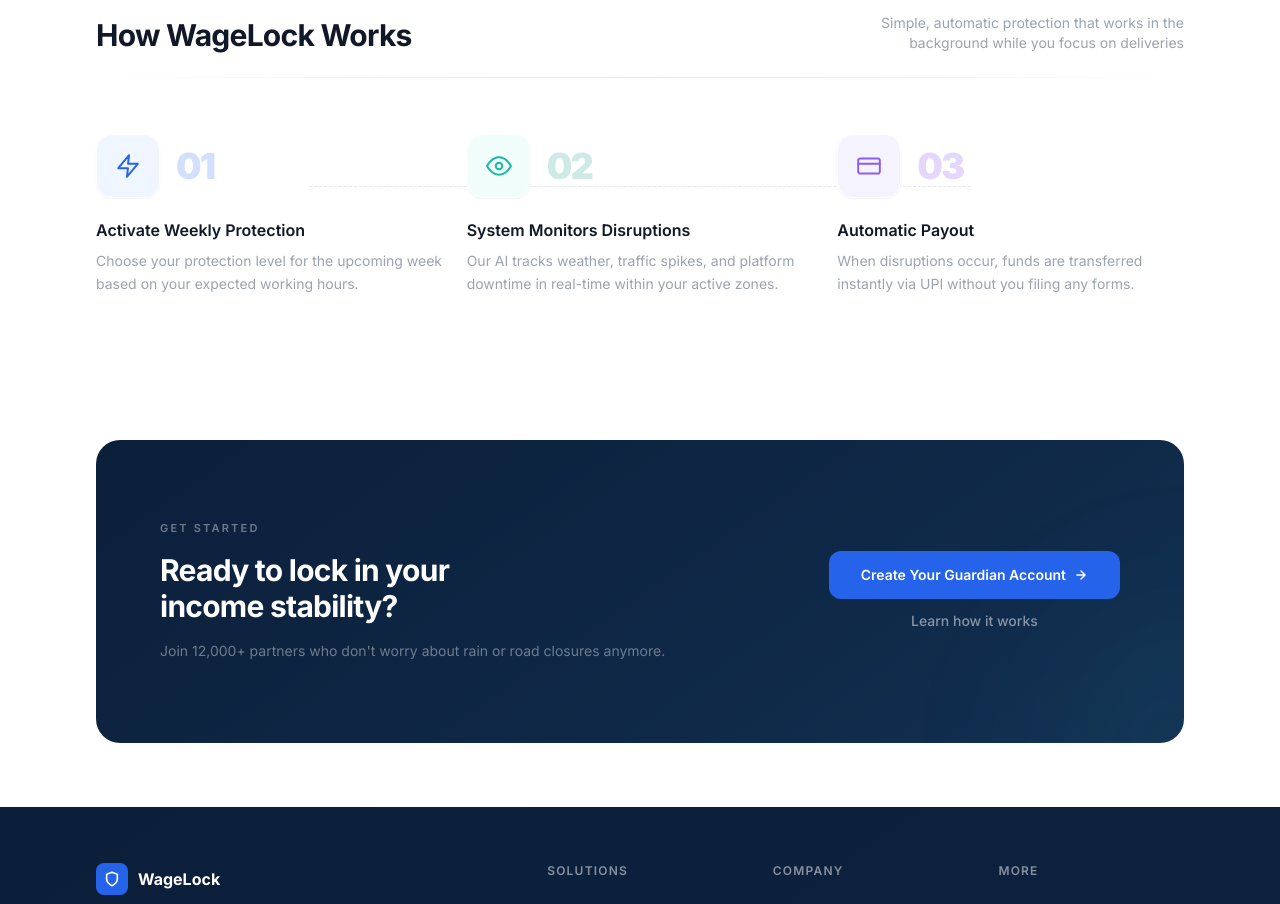
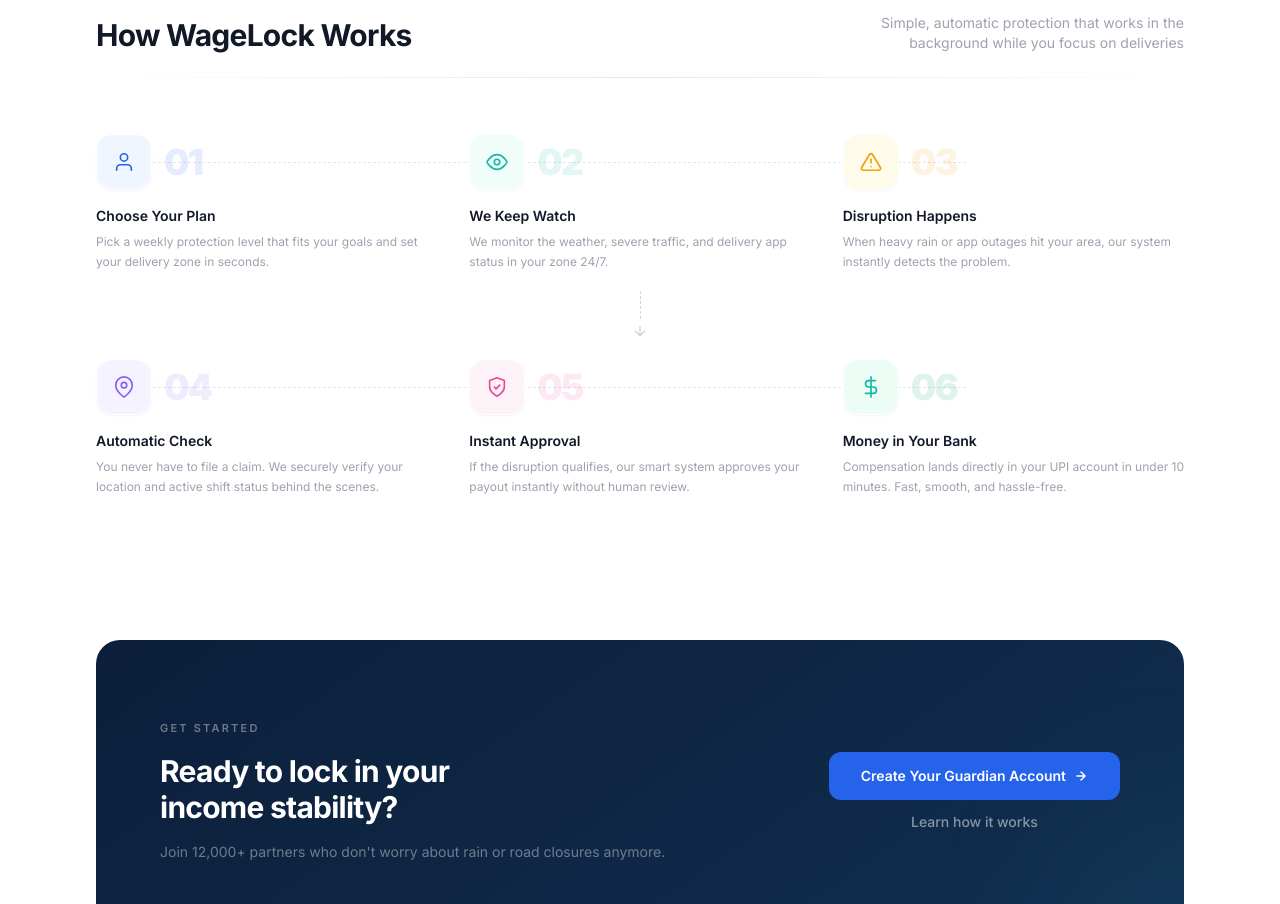
Before and after one commit to Rishiikesh-20/devtrails-heisenberg, a Next.js app in the folder devtrails-platform/frontend-pwa/: page / in a window 1280 px wide. Shown: the part 2380-3284 px from the top of the page. Built offline with nearby package versions, Linux system fonts and the light colour scheme.

Commit message:
modified

```diff
--- a/devtrails-platform/frontend-pwa/app/components/landing/HowItWorks.tsx
+++ b/devtrails-platform/frontend-pwa/app/components/landing/HowItWorks.tsx
@@ -6,45 +6,103 @@
   {
     number: "01",
     icon: (
-      <svg width="26" height="26" viewBox="0 0 24 24" fill="none" stroke="#2563EB" strokeWidth="1.8" strokeLinecap="round" strokeLinejoin="round">
-        <path d="M13 2L3 14h9l-1 8 10-12h-9l1-8z" />
+      <svg width="22" height="22" viewBox="0 0 24 24" fill="none" stroke="#2563EB" strokeWidth="1.8" strokeLinecap="round" strokeLinejoin="round">
+        <path d="M20 21v-2a4 4 0 0 0-4-4H8a4 4 0 0 0-4 4v2"/><circle cx="12" cy="7" r="4"/>
       </svg>
     ),
-    title: "Activate Weekly Protection",
-    description: "Choose your protection level for the upcoming week based on your expected working hours.",
-    accent: "text-electric",
-    dot: "bg-electric",
+    title: "Choose Your Plan",
+    description: "Pick a weekly protection level that fits your goals and set your delivery zone in seconds.",
+    accent: "#2563EB",
     iconBg: "bg-blue-50",
   },
   {
     number: "02",
     icon: (
-      <svg width="26" height="26" viewBox="0 0 24 24" fill="none" stroke="#14B8A6" strokeWidth="1.8" strokeLinecap="round" strokeLinejoin="round">
-        <path d="M1 12s4-8 11-8 11 8 11 8-4 8-11 8-11-8-11-8z" />
-        <circle cx="12" cy="12" r="3" />
+      <svg width="22" height="22" viewBox="0 0 24 24" fill="none" stroke="#14B8A6" strokeWidth="1.8" strokeLinecap="round" strokeLinejoin="round">
+        <path d="M1 12s4-8 11-8 11 8 11 8-4 8-11 8-11-8-11-8z"/>
+        <circle cx="12" cy="12" r="3"/>
       </svg>
     ),
-    title: "System Monitors Disruptions",
-    description: "Our AI tracks weather, traffic spikes, and platform downtime in real-time within your active zones.",
-    accent: "text-teal-600",
-    dot: "bg-teal-500",
+    title: "We Keep Watch",
+    description: "We monitor the weather, severe traffic, and delivery app status in your zone 24/7.",
+    accent: "#14B8A6",
     iconBg: "bg-teal-50",
   },
   {
     number: "03",
     icon: (
-      <svg width="26" height="26" viewBox="0 0 24 24" fill="none" stroke="#8B5CF6" strokeWidth="1.8" strokeLinecap="round" strokeLinejoin="round">
-        <rect x="2" y="5" width="20" height="14" rx="2" />
-        <line x1="2" y1="10" x2="22" y2="10" />
+      <svg width="22" height="22" viewBox="0 0 24 24" fill="none" stroke="#F59E0B" strokeWidth="1.8" strokeLinecap="round" strokeLinejoin="round">
+        <path d="M10.29 3.86L1.82 18a2 2 0 0 0 1.71 3h16.94a2 2 0 0 0 1.71-3L13.71 3.86a2 2 0 0 0-3.42 0z"/>
+        <line x1="12" y1="9" x2="12" y2="13"/><line x1="12" y1="17" x2="12.01" y2="17"/>
       </svg>
     ),
-    title: "Automatic Payout",
-    description: "When disruptions occur, funds are transferred instantly via UPI without you filing any forms.",
-    accent: "text-violet-600",
-    dot: "bg-violet-500",
+    title: "Disruption Happens",
+    description: "When heavy rain or app outages hit your area, our system instantly detects the problem.",
+    accent: "#F59E0B",
+    iconBg: "bg-amber-50",
+  },
+  {
+    number: "04",
+    icon: (
+      <svg width="22" height="22" viewBox="0 0 24 24" fill="none" stroke="#8B5CF6" strokeWidth="1.8" strokeLinecap="round" strokeLinejoin="round">
+        <path d="M21 10c0 7-9 13-9 13s-9-6-9-13a9 9 0 0 1 18 0z"/>
+        <circle cx="12" cy="10" r="3"/>
+      </svg>
+    ),
+    title: "Automatic Check",
+    description: "You never have to file a claim. We securely verify your location and active shift status behind the scenes.",
+    accent: "#8B5CF6",
     iconBg: "bg-violet-50",
   },
+  {
+    number: "05",
+    icon: (
+      <svg width="22" height="22" viewBox="0 0 24 24" fill="none" stroke="#EC4899" strokeWidth="1.8" strokeLinecap="round" strokeLinejoin="round">
+        <path d="M12 22s8-4 8-10V5l-8-3-8 3v7c0 6 8 10 8 10z"/>
+        <path d="M9 12l2 2 4-4"/>
+      </svg>
+    ),
+    title: "Instant Approval",
+    description: "If the disruption qualifies, our smart system approves your payout instantly without human review.",
+    accent: "#EC4899",
+    iconBg: "bg-pink-50",
+  },
+  {
+    number: "06",
+    icon: (
+      <svg width="22" height="22" viewBox="0 0 24 24" fill="none" stroke="#14B8A6" strokeWidth="1.8" strokeLinecap="round" strokeLinejoin="round">
+        <line x1="12" y1="1" x2="12" y2="23"/>
+        <path d="M17 5H9.5a3.5 3.5 0 0 0 0 7h5a3.5 3.5 0 0 1 0 7H6"/>
+      </svg>
+    ),
+    title: "Money in Your Bank",
+    description: "Compensation lands directly in your UPI account in under 10 minutes. Fast, smooth, and hassle-free.",
+    accent: "#059669",
+    iconBg: "bg-emerald-50",
+  },
 ];
+
+function StepCard({ step, delay }: { step: typeof steps[0]; delay: number }) {
+  return (
+    <div className={`reveal reveal-scale reveal-delay-${delay} flex flex-col`}>
+      <div className="flex items-center gap-3 mb-4">
+        <div
+          className={`w-14 h-14 rounded-2xl ${step.iconBg} flex items-center justify-center shrink-0 border border-white shadow-sm`}
+        >
+          {step.icon}
+        </div>
+        <span
+          className="text-4xl font-black tracking-tighter opacity-[0.12]"
+          style={{ color: step.accent }}
+        >
+          {step.number}
+        </span>
+      </div>
+      <h3 className="text-sm font-semibold text-gray-900 mb-1.5">{step.title}</h3>
+      <p className="text-xs text-gray-400 leading-relaxed">{step.description}</p>
+    </div>
+  );
+}
 
 export function HowItWorks() {
   const sectionRef = useRef<HTMLElement>(null);
@@ -59,7 +117,7 @@
           if (e.isIntersecting) { e.target.classList.add("is-visible"); observer.unobserve(e.target); }
         });
       },
-      { threshold: 0.1 }
+      { threshold: 0.08 }
     );
     items.forEach((el) => observer.observe(el));
     return () => observer.disconnect();
@@ -82,26 +140,29 @@
           <div className="mt-6 h-px bg-gradient-to-r from-transparent via-gray-200 to-transparent" />
         </div>
 
-        {/* Steps */}
-        <div className="grid grid-cols-1 md:grid-cols-3 gap-6 relative">
-          {/* Connecting line on desktop */}
-          <div className="hidden md:block absolute top-[52px] left-[calc(16.67%+32px)] right-[calc(16.67%+32px)] h-px border-t border-dashed border-gray-200" />
+        {/* Row 1 — Steps 01, 02, 03 */}
+        <div className="grid grid-cols-1 md:grid-cols-3 gap-8 relative">
+          <div className="hidden md:block absolute top-7 left-[32px] right-[calc(20%)] h-px border-t border-dashed border-gray-200 pointer-events-none" />
+          {steps.slice(0, 3).map((step, i) => (
+            <StepCard key={step.number} step={step} delay={i + 1} />
+          ))}
+        </div>
 
-          {steps.map((step, i) => (
-            <div
-              key={step.number}
-              className={`reveal reveal-scale reveal-delay-${i + 1} flex flex-col`}
-            >
-              {/* Icon + step number */}
-              <div className="flex items-center gap-4 mb-5">
-                <div className={`w-16 h-16 rounded-2xl ${step.iconBg} flex items-center justify-center shrink-0 border border-white shadow-sm`}>
-                  {step.icon}
-                </div>
-                <span className={`text-4xl font-black ${step.accent} opacity-20 tracking-tighter`}>{step.number}</span>
-              </div>
-              <h3 className="text-base font-semibold text-gray-900 mb-2">{step.title}</h3>
-              <p className="text-sm text-gray-400 leading-relaxed">{step.description}</p>
-            </div>
+        {/* Row connector */}
+        <div className="flex justify-center py-5">
+          <div className="flex flex-col items-center">
+            <div className="h-7 w-px border-l border-dashed border-gray-300" />
+            <svg className="mt-1" width="16" height="16" viewBox="0 0 24 24" fill="none" stroke="#CBD5E1" strokeWidth="2" strokeLinecap="round" strokeLinejoin="round">
+              <path d="M12 5v14M5 12l7 7 7-7"/>
+            </svg>
+          </div>
+        </div>
+
+        {/* Row 2 — Steps 04, 05, 06 */}
+        <div className="grid grid-cols-1 md:grid-cols-3 gap-8 relative">
+          <div className="hidden md:block absolute top-7 left-[32px] right-[calc(20%)] h-px border-t border-dashed border-gray-200 pointer-events-none" />
+          {steps.slice(3, 6).map((step, i) => (
+            <StepCard key={step.number} step={step} delay={i + 1} />
           ))}
         </div>
       </div>
```
Also changed, not shown: devtrails-platform/frontend-pwa/app/login/page.tsx (+16 -27 lines), devtrails-platform/frontend-pwa/app/signup/page.tsx (+17 -27 lines).
